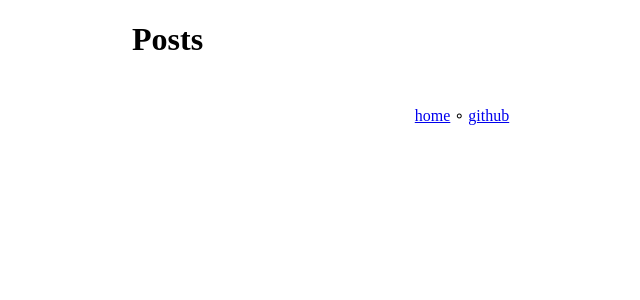
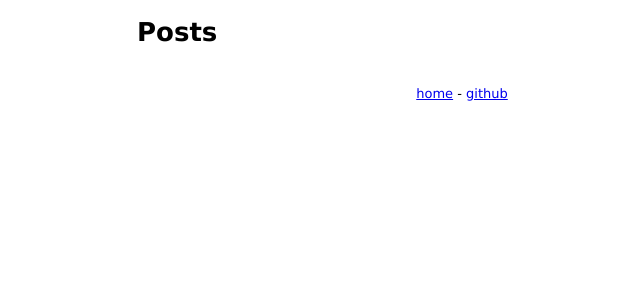
Before and after one commit to Tiehuis/Tiehuis.github.io, a Jekyll site: the page built from index.html, in a window 1280 px wide. Shown: the top 300 px of the page, without its empty margins (178-818 px from the left). Built offline with Jekyll 4.4.1, drawn with Linux system fonts in a browser that asks for light colours; Markdown is read by kramdown in place of the engine named in the settings.

Commit message:
Update style and workflow

```diff
--- a/_config.yml
+++ b/_config.yml
@@ -1,2 +1,3 @@
 markdown: redcarpet
 highlighter: rouge
+permalink: /:title.html # Require .html for local builds
--- a/_includes/style.css
+++ b/_includes/style.css
@@ -1,6 +1,19 @@
+html, body {
+    font-family: "Lucida Grande", "Lucide Sans Unicode", Arial, Helvetica, sans-serif;
+    font-size: small;
+}
+
 .post, .home {
     margin-left: auto;
     margin-right: auto;
+}
+
+.toc-date {
+    font-family: monospace;
+}
+
+.toc-entry {
+    margin-bottom: 1.5em;
 }
 
 .footer {
@@ -9,25 +22,34 @@
     margin-bottom: 3em;
 }
 
-.toc-date {
-    font-size: 0.7em;
+pre > code {
+    display: block;
+    overflow: auto;
+    background-color: #FFFDFC;
 }
 
-pre > code {
-    display: block;
-    background-color: #FFFDFC;
-    margin-left: 1.2em;
-    margin-right: 1.2em;
+h1:not(:first-child), h2 {
+    margin-top: 2.5em;
 }
 
-@media screen and (min-width: 825px) {
+@media screen and (min-width: 45em) {
 	.post, .home, .central-element {
-		width: 660px;
+		width: 50em;
 	}
+
+    pre > code {
+        margin-left: 1.2em;
+        margin-right: 1.2em;
+    }
 }
 
-@media screen and (max-width: 824px) {
+@media screen and (max-width: 44em) {
 	.post, .home, .central-element {
-		width: 80%;
+		width: 70%;
 	}
+
+    pre > code {
+        margin-left: -2em;
+        margin-right: -2em;
+    }
 }
--- a/_layouts/default-mathjax.html
+++ b/_layouts/default-mathjax.html
@@ -17,10 +17,10 @@
 
 <body>
   <div class="site">
-    {{ content }}
+{{ content }}
     <div class="footer">
       <a href="/">home</a>
-      ∘
+      -
       <a href="https://github.com/tiehuis/">github</a><br/>
     </div>
   </div>
--- a/_layouts/default.html
+++ b/_layouts/default.html
@@ -17,7 +17,7 @@
 {{ content }}
     <div class="footer">
       <a href="/">home</a>
-      ∘
+      -
       <a href="https://github.com/tiehuis/">github</a><br/>
     <div>
   </div>
--- a/_layouts/post.html
+++ b/_layouts/post.html
@@ -6,5 +6,5 @@
   <div class="title">
     <h1 class="content">{{ page.title }}</h1>
   </div>
-  {{ content }}
+  {{ page.content }}
 </div>
--- a/index.html
+++ b/index.html
@@ -4,12 +4,12 @@
 ---
 
 <div class="home">
-  <h1>Posts</h1>
+  <h1 class="toc-title">Posts</h1>
   <ul class="toc">
     {% for post in site.posts %}
     <div class="toc-entry">
       <span class="toc-date">{{ post.date | date_to_string }}</span>
-      <span class="toc-separator">–</span>
+      <span class="toc-separator"> &nbsp; &nbsp; </span>
       <span class="toc-content"><a href="{{ post.url }}">{{ post.title }}</a></span>
     </div>
     {% endfor %}
```
Also changed, not shown: README.md.
